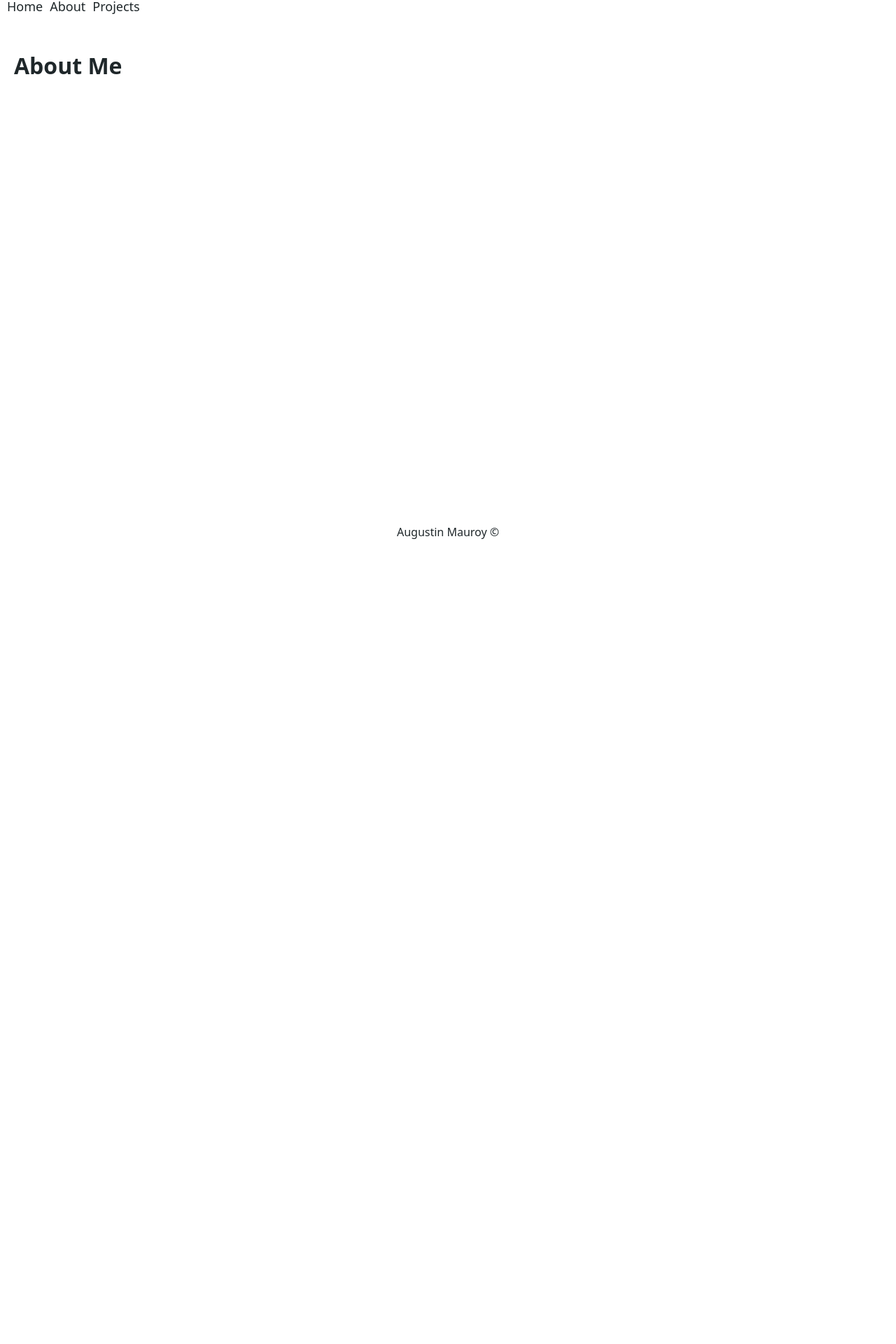
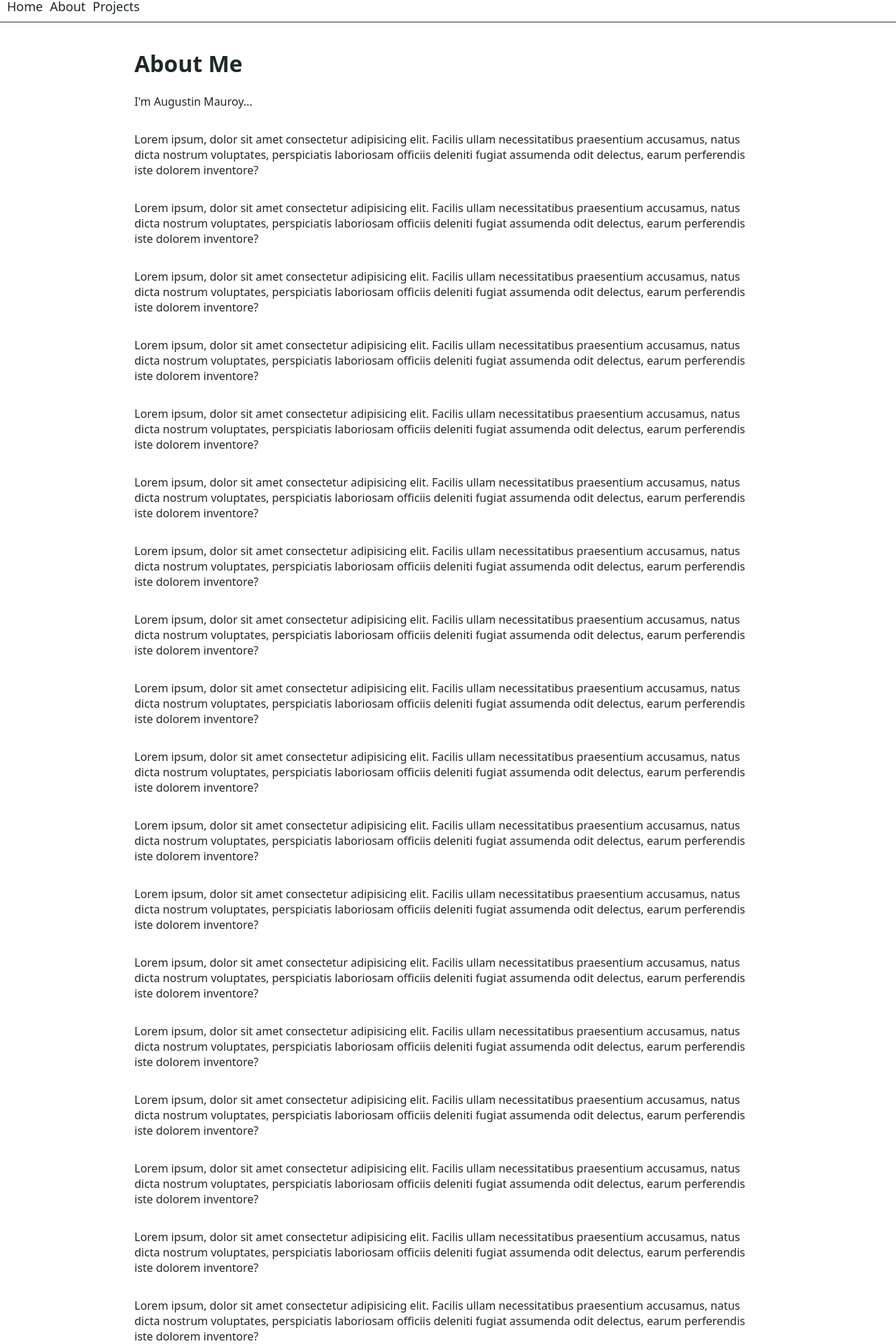
Before and after one commit to AugustinMauroy/augustinmauroy.github.io-old, a Next.js app: page /about in a window 1280 px wide. Shown: the part 13-1933 px from the top of the page at 70% size. Before the commit the page ends 800 px from the top, so only its background shows below. Built offline with nearby package versions, Linux system fonts and the light colour scheme.

Commit message:
Feat(page): introduce the potential design

```diff
--- a/components/header/index.module.css
+++ b/components/header/index.module.css
@@ -2,6 +2,10 @@
     text-decoration: none;
     font-size: large;
     color: var(--secondary-color);
+}
+.link:hover{
+    color: var(--brand4);
+    text-decoration: underline;
 }
 @media screen and (max-width: 768px){
     .link{
--- a/pages/_app.tsx
+++ b/pages/_app.tsx
@@ -1,12 +1,15 @@
 import Header from '../components/header'
 import Footer from '../components/footer'
 import type { AppProps } from 'next/app'
+import mainStyle from '../styles/layout.module.css';
 import '../styles/globals.css'
 
 export default function MyApp({ Component, pageProps }: AppProps) {
     return <>
     <Header />
-    <Component {...pageProps} />
+    <main className={mainStyle.main}>
+        <Component {...pageProps} />
+    </main>
     <Footer />
     </>
 }
--- a/pages/about.tsx
+++ b/pages/about.tsx
@@ -1,13 +1,33 @@
-import mainStyle from '../styles/layout.module.css';
-
 /**
  *
  * @todo: write the content about me
  */
 export default function About() {
   return (
-    <main className={mainStyle.main}>
-      <h1>About Me</h1>
-    </main>
+    <>
+      <div>
+        <h1>About Me</h1>
+        <p>I'm Augustin Mauroy...</p>
+      </div>
+      <p>Lorem ipsum, dolor sit amet consectetur adipisicing elit. Facilis ullam necessitatibus praesentium accusamus, natus dicta nostrum voluptates, perspiciatis laboriosam officiis deleniti fugiat assumenda odit delectus, earum perferendis iste dolorem inventore?</p>
+      <p>Lorem ipsum, dolor sit amet consectetur adipisicing elit. Facilis ullam necessitatibus praesentium accusamus, natus dicta nostrum voluptates, perspiciatis laboriosam officiis deleniti fugiat assumenda odit delectus, earum perferendis iste dolorem inventore?</p>
+      <p>Lorem ipsum, dolor sit amet consectetur adipisicing elit. Facilis ullam necessitatibus praesentium accusamus, natus dicta nostrum voluptates, perspiciatis laboriosam officiis deleniti fugiat assumenda odit delectus, earum perferendis iste dolorem inventore?</p>
+      <p>Lorem ipsum, dolor sit amet consectetur adipisicing elit. Facilis ullam necessitatibus praesentium accusamus, natus dicta nostrum voluptates, perspiciatis laboriosam officiis deleniti fugiat assumenda odit delectus, earum perferendis iste dolorem inventore?</p>
+      <p>Lorem ipsum, dolor sit amet consectetur adipisicing elit. Facilis ullam necessitatibus praesentium accusamus, natus dicta nostrum voluptates, perspiciatis laboriosam officiis deleniti fugiat assumenda odit delectus, earum perferendis iste dolorem inventore?</p>
+      <p>Lorem ipsum, dolor sit amet consectetur adipisicing elit. Facilis ullam necessitatibus praesentium accusamus, natus dicta nostrum voluptates, perspiciatis laboriosam officiis deleniti fugiat assumenda odit delectus, earum perferendis iste dolorem inventore?</p>
+      <p>Lorem ipsum, dolor sit amet consectetur adipisicing elit. Facilis ullam necessitatibus praesentium accusamus, natus dicta nostrum voluptates, perspiciatis laboriosam officiis deleniti fugiat assumenda odit delectus, earum perferendis iste dolorem inventore?</p>
+      <p>Lorem ipsum, dolor sit amet consectetur adipisicing elit. Facilis ullam necessitatibus praesentium accusamus, natus dicta nostrum voluptates, perspiciatis laboriosam officiis deleniti fugiat assumenda odit delectus, earum perferendis iste dolorem inventore?</p>
+      <p>Lorem ipsum, dolor sit amet consectetur adipisicing elit. Facilis ullam necessitatibus praesentium accusamus, natus dicta nostrum voluptates, perspiciatis laboriosam officiis deleniti fugiat assumenda odit delectus, earum perferendis iste dolorem inventore?</p>
+      <p>Lorem ipsum, dolor sit amet consectetur adipisicing elit. Facilis ullam necessitatibus praesentium accusamus, natus dicta nostrum voluptates, perspiciatis laboriosam officiis deleniti fugiat assumenda odit delectus, earum perferendis iste dolorem inventore?</p>
+      <p>Lorem ipsum, dolor sit amet consectetur adipisicing elit. Facilis ullam necessitatibus praesentium accusamus, natus dicta nostrum voluptates, perspiciatis laboriosam officiis deleniti fugiat assumenda odit delectus, earum perferendis iste dolorem inventore?</p>
+      <p>Lorem ipsum, dolor sit amet consectetur adipisicing elit. Facilis ullam necessitatibus praesentium accusamus, natus dicta nostrum voluptates, perspiciatis laboriosam officiis deleniti fugiat assumenda odit delectus, earum perferendis iste dolorem inventore?</p>
+      <p>Lorem ipsum, dolor sit amet consectetur adipisicing elit. Facilis ullam necessitatibus praesentium accusamus, natus dicta nostrum voluptates, perspiciatis laboriosam officiis deleniti fugiat assumenda odit delectus, earum perferendis iste dolorem inventore?</p>
+      <p>Lorem ipsum, dolor sit amet consectetur adipisicing elit. Facilis ullam necessitatibus praesentium accusamus, natus dicta nostrum voluptates, perspiciatis laboriosam officiis deleniti fugiat assumenda odit delectus, earum perferendis iste dolorem inventore?</p>
+      <p>Lorem ipsum, dolor sit amet consectetur adipisicing elit. Facilis ullam necessitatibus praesentium accusamus, natus dicta nostrum voluptates, perspiciatis laboriosam officiis deleniti fugiat assumenda odit delectus, earum perferendis iste dolorem inventore?</p>
+      <p>Lorem ipsum, dolor sit amet consectetur adipisicing elit. Facilis ullam necessitatibus praesentium accusamus, natus dicta nostrum voluptates, perspiciatis laboriosam officiis deleniti fugiat assumenda odit delectus, earum perferendis iste dolorem inventore?</p>
+      <p>Lorem ipsum, dolor sit amet consectetur adipisicing elit. Facilis ullam necessitatibus praesentium accusamus, natus dicta nostrum voluptates, perspiciatis laboriosam officiis deleniti fugiat assumenda odit delectus, earum perferendis iste dolorem inventore?</p>
+      <p>Lorem ipsum, dolor sit amet consectetur adipisicing elit. Facilis ullam necessitatibus praesentium accusamus, natus dicta nostrum voluptates, perspiciatis laboriosam officiis deleniti fugiat assumenda odit delectus, earum perferendis iste dolorem inventore?</p>
+
+    </>
   )
 }
--- /dev/null
+++ b/styles/404.module.css
@@ -0,0 +1,6 @@
+.box{
+    display: flex;
+    flex-direction: row;
+    gap: 1rem;
+    margin: auto;
+}
--- a/styles/layout.module.css
+++ b/styles/layout.module.css
@@ -5,19 +5,32 @@
     z-index: 1;
     display: flex;
     gap: 10px;
+    border-bottom: solid 1px var(--dark-color);
+    background-color: var(--primary-color);
 }
 
-/*Improve the main style*/
 .main{
-    padding: 20px;
+    display: flex;
+    flex-direction: column;
+    padding: 1rem;
+    margin: 0 auto;
+    max-width: 70%;
+
+}
+@media screen and (max-width: 600px){
+    .main{
+        max-width: 100%;
+    }
 }
 
+/*Todo: find an solution*/
 .footer{
-    position: absolute;
-    bottom: 0;
-    width: 100%;
-    text-align: center;
+
 }
 .main a{
-    color: var(--brand11);
+    color: var(--secondary-color);
 }
+.main a:hover{
+    color: var(--brand4);
+    text-decoration: underline;
+}
```
Also changed, not shown: pages/404.tsx (+11 -11 lines), pages/index.tsx (+8 -7 lines), styles/index.module.css (+8 -1 lines).
